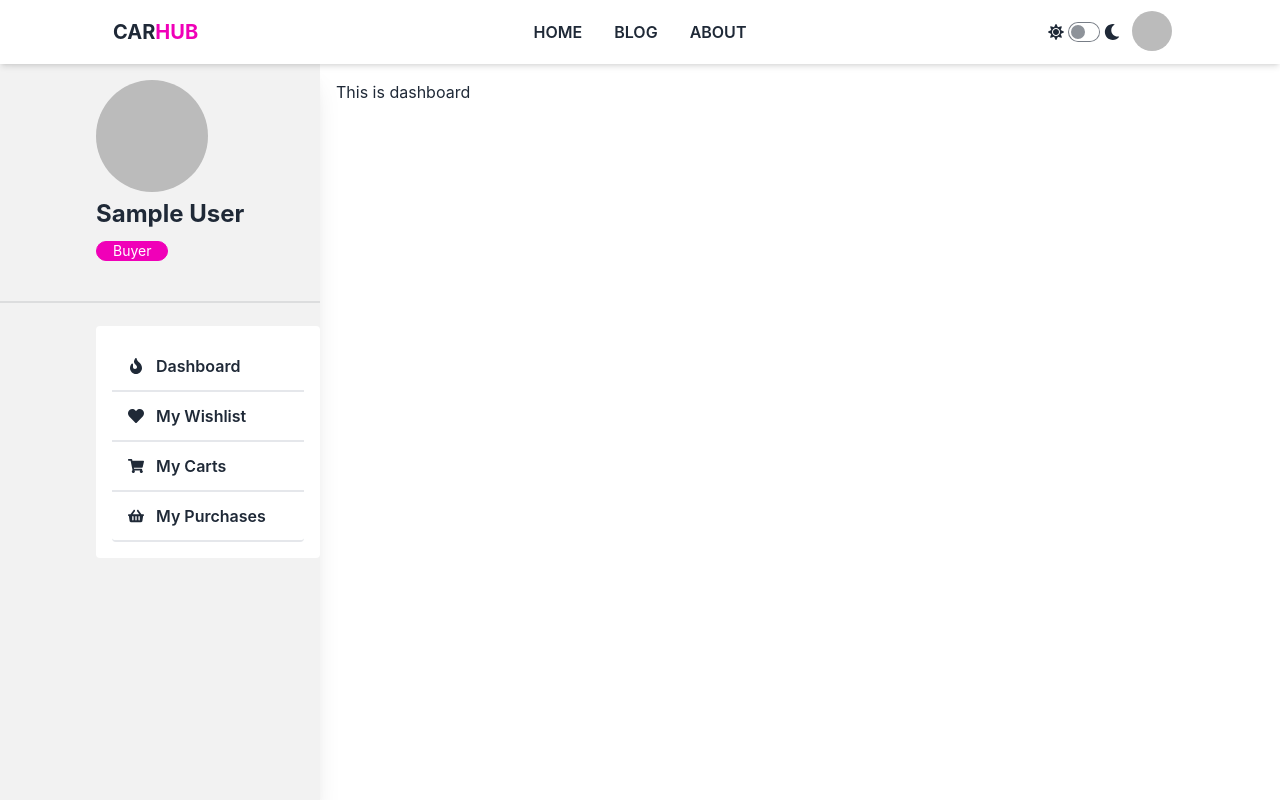
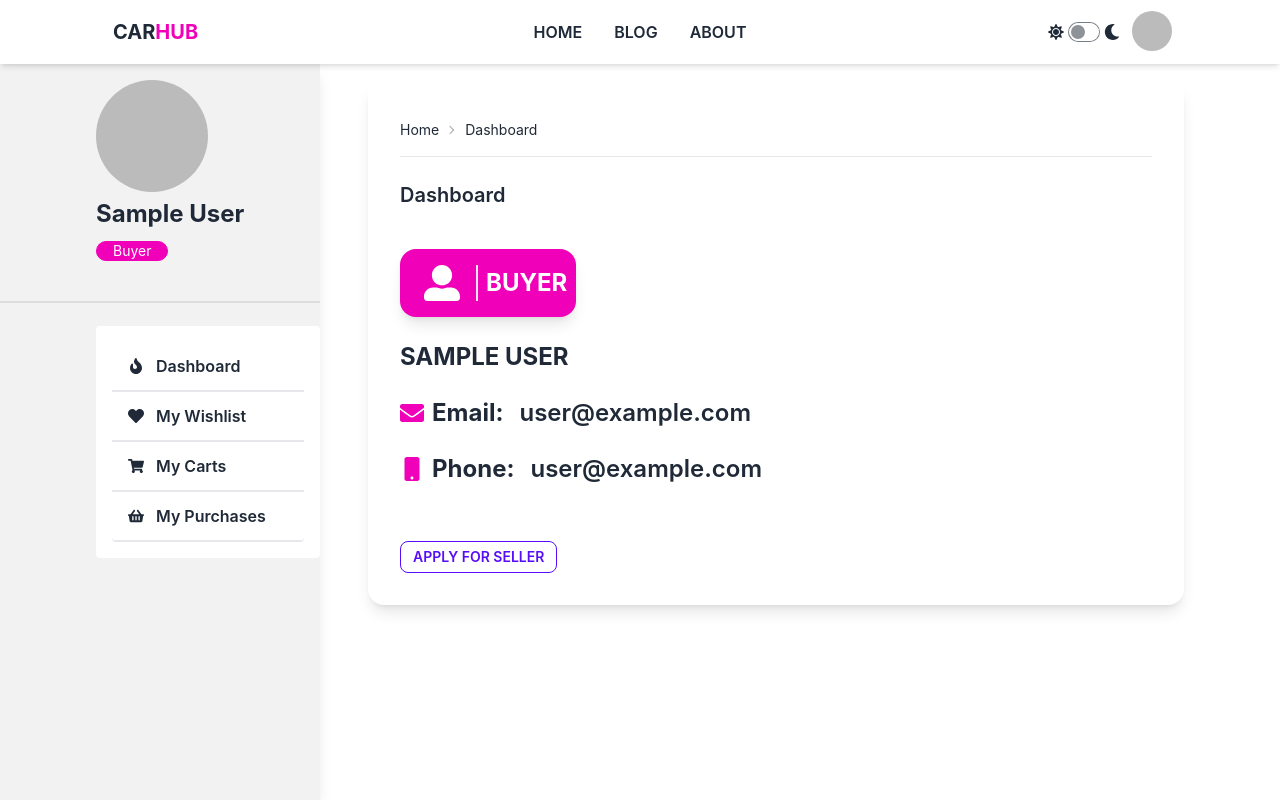
Before and after one commit to asifImtiazUdoy/carhub, a React (Create React App) app: page /dashboard in a window 1280 px wide. Built offline with nearby package versions, Linux system fonts and the light colour scheme; no server answers; sample sign-in values are in the browser's storage.

Commit message:
Loading design modified

```diff
--- a/src/Router/PrivateRoutes/PrivateRoutes.js
+++ b/src/Router/PrivateRoutes/PrivateRoutes.js
@@ -8,7 +8,7 @@ const PrivateRoutes = ({children}) => {
     const location = useLocation();
 
     if (loading) {
-        return <div className='m-auto'><img src={load} alt="loader" /></div>
+        return <div className='flex justify-center items-center h-screen'><img src={load} alt="loader" /></div>
     }
 
     if (user) {
--- a/src/layouts/Client/partials/Header/Header.js
+++ b/src/layouts/Client/partials/Header/Header.js
@@ -1,10 +1,9 @@
-import React, { useContext, useState } from 'react';
+import React, { useContext } from 'react';
 import { Link } from 'react-router-dom';
 import { FaMoon, FaSun, FaUserAlt } from "react-icons/fa";
 import { AuthContext } from '../../../../contexts/AuthProvider/AuthProvider';
 
 const Header = ({ profile }) => {
-    const [scroll, setScroll] = useState(0);
     const { user, logOut } = useContext(AuthContext);
 
     const handleTheme = (e) => {
--- a/src/layouts/Profile/Profile.js
+++ b/src/layouts/Profile/Profile.js
@@ -9,7 +9,7 @@ const Profile = () => {
             <Header profile></Header>
             <div className="drawer drawer-mobile lg:grid-cols-4 shadow-sm">
                 <input id="sidebar" type="checkbox" className="drawer-toggle" />
-                <div className="drawer-content lg:col-span-3 mt-16 p-4 lg:pr-24">
+                <div className="drawer-content lg:col-span-3 mt-16 lg:ml-8 p-4 lg:pr-24">
                     <Outlet></Outlet>
                 </div>
                 <Sidebar></Sidebar>
--- /dev/null
+++ b/src/layouts/Profile/partials/BreadCrumb/BreadCrumb.js
@@ -0,0 +1,16 @@
+import React from 'react';
+import { Link } from 'react-router-dom';
+
+const BreadCrumb = ({path}) => {
+    console.log(path);
+    return (
+        <div className="text-sm breadcrumbs">
+            <ul>
+                <li><Link to='/'>Home</Link></li>
+                <li>{path}</li>
+            </ul>
+        </div>
+    );
+};
+
+export default BreadCrumb;
--- a/src/layouts/Profile/partials/Sidebar/Sidebar.js
+++ b/src/layouts/Profile/partials/Sidebar/Sidebar.js
@@ -7,7 +7,7 @@ const Sidebar = () => {
     const { user } = useContext(AuthContext);
 
     return (
-        <div className="drawer-side z-0 mt-16 shadow-xl">
+        <div className="drawer-side z-0 mt-16 shadow-lg">
             <label htmlFor="sidebar" className="drawer-overlay"></label>
             <aside className='bg-base-200 w-80 lg:w-full'>
                 <div className="lg:ml-24 ml-6 mt-4 mb-8">
@@ -29,7 +29,7 @@ const Sidebar = () => {
                 <div className="divider"></div>
                 <ul className="menu p-4 text-base-content bg-base-100 lg:ml-24 rounded">
                     <li className='border-b-2'>
-                        <Link className='flex justify-start items-center font-semibold'><FaFire />Dashboard</Link>
+                        <Link to='/dashboard' className='flex justify-start items-center font-semibold'><FaFire />Dashboard</Link>
                     </li>
                     <li className='border-b-2'>
                         <Link className='flex justify-start items-center font-semibold'><FaHeart />My Wishlist</Link>
--- a/src/pages/Dashboard/Dashboard.js
+++ b/src/pages/Dashboard/Dashboard.js
@@ -1,9 +1,41 @@
-import React from 'react';
+import React, { useContext } from 'react';
+import { FaEnvelope, FaMobile, FaUserAlt } from 'react-icons/fa';
+import { Link } from 'react-router-dom';
+import { AuthContext } from '../../contexts/AuthProvider/AuthProvider';
+import BreadCrumb from '../../layouts/Profile/partials/BreadCrumb/BreadCrumb';
 
 const Dashboard = () => {
+    const { user } = useContext(AuthContext);
+
     return (
-        <div>
-            This is dashboard
+        <div className="card w-full bg-base-100 shadow-lg">
+            <div className="card-body">
+                <BreadCrumb path="Dashboard"></BreadCrumb>
+                <hr className='mb-4' />
+                <h2 className="card-title mb-8">Dashboard</h2>
+                <div className="grid grid-cols-4 gap-4">
+                    <Link>
+                        <div class="card bg-secondary text-primary-content shadow-lg">
+                            <div class="card-body p-4 flex-row justify-between items-center">
+                                <h2 className='border-r-2 text-4xl font-bold px-2 pr-4'><FaUserAlt /></h2>
+                                <p className="mb-0 text-2xl font-bold text-center uppercase">Buyer</p>
+                            </div>
+                        </div>
+                    </Link>
+                </div>
+                <p className="mb-0 text-2xl font-bold uppercase my-4">{user?.displayName}</p>
+                <div className='flex w-max'>
+                    <p className="mb-0 text-2xl font-bold my-4 flex items-center mr-4"><FaEnvelope className='mr-2 text-secondary' />Email:</p>
+                    <p className="mb-0 text-2xl font-semibold my-4">{user?.email}</p>
+                </div>
+                <div className='flex w-max'>
+                    <p className="mb-0 text-2xl font-bold my-4 flex items-center mr-4"><FaMobile className='mr-2 text-secondary' />Phone:</p>
+                    <p className="mb-0 text-2xl font-semibold my-4">{user?.email}</p>
+                </div>
+                <div className='mt-12'>
+                    <button className='btn btn-sm btn-outline btn-primary'>Apply for Seller</button>
+                </div>
+            </div>
         </div>
     );
 };
```
